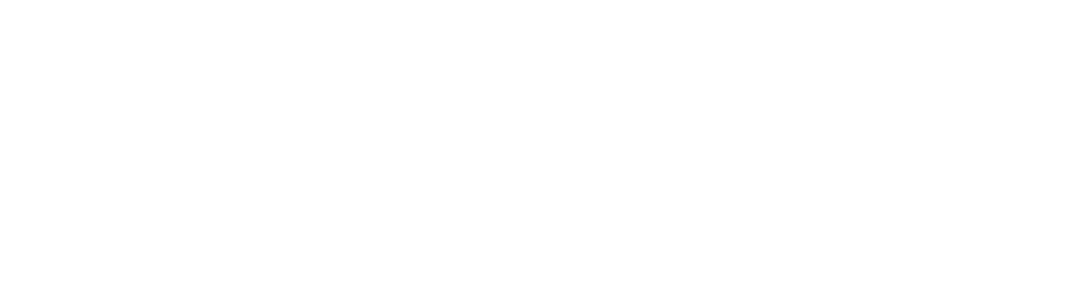
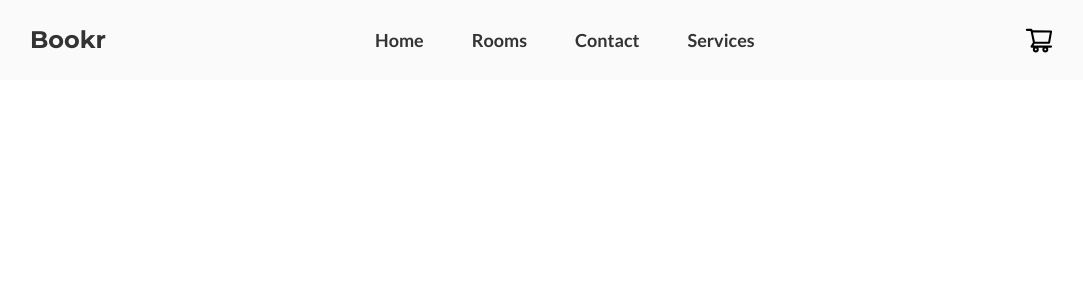
Before and after one commit to Sheriff-Oladimeji/bookr, a React (Vite) app: page /contact in a window 1280 px wide. Before the commit this address had no page. Shown: the top 300 px of the page, without its empty margins (98-1181 px from the left). Built offline with nearby package versions, Linux system fonts and the light colour scheme.

Commit message:
feat: add link to contactpage

```diff
--- a/src/App.jsx
+++ b/src/App.jsx
@@ -1,13 +1,17 @@
-import { BrowserRouter, Routes, Route } from "react-router-dom";
+import { BrowserRouter, Routes, Route,} from "react-router-dom";
 import Home from "./Pages/home/Home";
 import Rooms from "./Pages/rooms/Rooms";
+import Contact from "./Pages/contact/Contact";
 const App = () => {
   return (
     <div>
       <BrowserRouter>
+
         <Routes>
           <Route path="/" element={<Home />} />
           <Route path="/rooms" element={<Rooms />} />
+          <Route path="/contact" element={<Contact/>} />
+
         </Routes>
       </BrowserRouter>
     </div>
--- /dev/null
+++ b/src/Pages/contact/Contact.jsx
@@ -0,0 +1,14 @@
+
+import Navbar from "../../components/nav/Navbar"
+
+const Contact = () => {
+  return (
+      <div>
+          <Navbar />
+
+     </div>
+
+  )
+}
+
+export default Contact
--- a/src/components/nav/Navbar.jsx
+++ b/src/components/nav/Navbar.jsx
@@ -1,7 +1,7 @@
 import { useState } from "react";
 import { AiOutlineClose, AiOutlineMenu, AiOutlineShoppingCart } from "react-icons/ai"
 
-
+import { Link } from "react-router-dom";
 const Navbar = () => {
     const [nav, setNav] = useState(false)
     const handleNav = () => {
@@ -16,10 +16,10 @@
             </span>
           </div>
           <ul className="hidden md:flex space-x-12 font-semibold items-center text-lg">
-            <li>Home</li>
-            <li>Rooms</li>
-            <li>Contact</li>
-            <li>Services</li>
+            <li><Link to="/">Home</Link></li>
+            <li><Link to="/rooms">Rooms</Link></li>
+            <li><Link to="/contact">Contact</Link></li>
+            <li><Link>Services</Link></li>
           </ul>
 
           <div className="flex gap-6 items-center">
```
